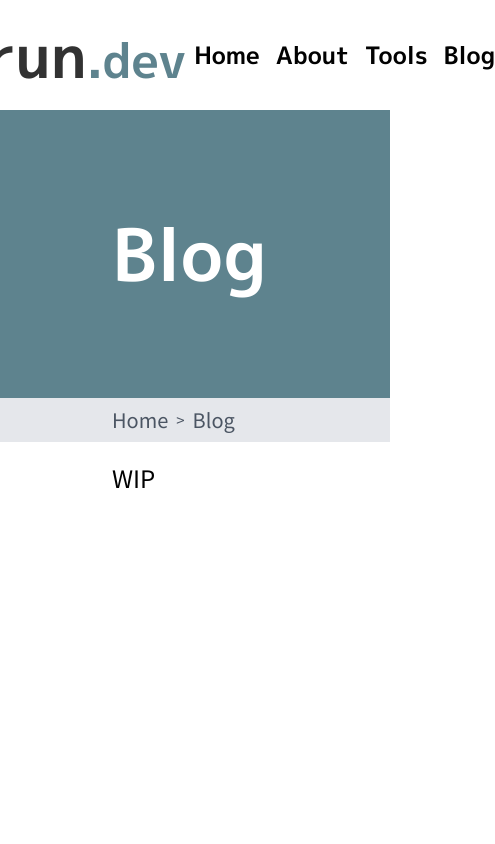
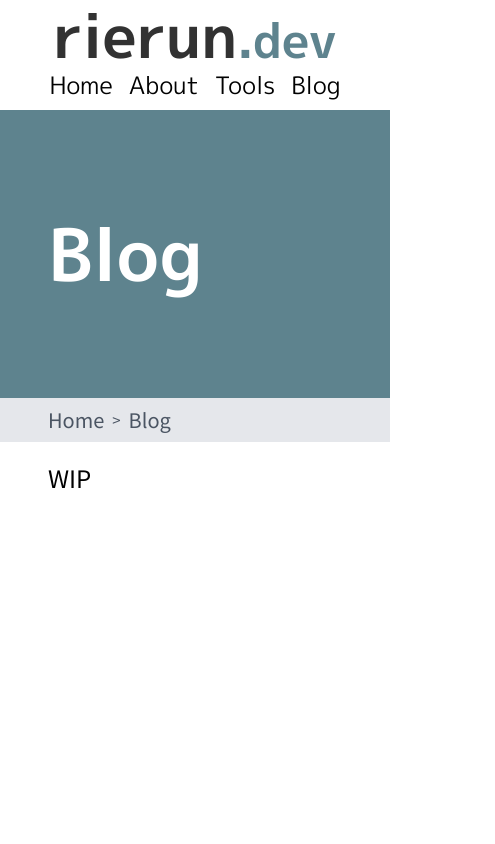
Before and after one commit to rierun/rierun.dev, a Next.js app: page /blog in a window 390 px wide. Shown: the top 844 px of the page, 495 px wide, since content can reach past the window. Built offline with nearby package versions, Linux system fonts and the light colour scheme.

Commit message:
work: 🚧 fix mobile view

```diff
--- a/src/app/globals.css
+++ b/src/app/globals.css
@@ -7,6 +7,22 @@ html body {
   overflow-x: hidden;
 }
 
+::-webkit-scrollbar {
+  width: 5px;
+}
+
+::-webkit-scrollbar-thumb {
+  background-color: #5e838e;
+  border-radius: 3px;
+}
+
+::-webkit-scrollbar-track {
+  background-color: #c5c5c5;
+}
+::-webkit-scrollbar-thumb:hover {
+  background-color: #53747e;
+}
+
 body {
   color: #010101;
   margin: 0;
--- a/src/components/main/Footer.tsx
+++ b/src/components/main/Footer.tsx
@@ -6,7 +6,7 @@ const MPlus1p = M_PLUS_1p({ weight: ["400", "700"], subsets: ["latin"] });
 export default function Footer() {
   return (
     <footer className={"bg-[#5E838E] text-white " + MPlus1p.className}>
-      <div className="h-full flex flex-row justify-center md:justify-between items-center px-5 md:px-12 py-5">
+      <div className="h-full flex flex-col gap-2 md:flex-row justify-center md:justify-between items-center px-5 md:px-12 py-5">
         <div className="text-6xl font-bold">
           rierun<span className="text-5xl text-[#344449]">.dev</span>
         </div>
--- a/src/components/main/Header.tsx
+++ b/src/components/main/Header.tsx
@@ -25,7 +25,7 @@ export default function Header() {
 
   return (
     <header className={MPlus1p.className + " h-[110px]"}>
-      <div className="h-full flex flex-row justify-center md:justify-between items-center px-5 md:px-12">
+      <div className="h-full flex flex-col md:flex-row justify-center md:justify-between items-center px-5 md:px-12 pb-2 md:pb-0">
         <div className="text-6xl text-[#323232] px-2 py-1 font-bold transition-all duration-500 rounded-sm hover:text-[#4b4d67]">
           <Link href="/">
             rierun
@@ -33,7 +33,7 @@ export default function Header() {
           </Link>
         </div>
         <div>
-          <nav className="flex flex-row gap-4 font-bold text-2xl">
+          <nav className="flex flex-row gap-4 font-normal md:font-bold text-2xl">
             {navItems.map((navItem, index) => (
               <div key={index}>
                 <Link href={navItem.href}>{navItem.name}</Link>
--- a/src/components/main/mainPage.tsx
+++ b/src/components/main/mainPage.tsx
@@ -21,12 +21,12 @@ export default function MainPage({
           className={
             MPlus1p.className +
             " " +
-            "h-72 bg-[#5E838E] text-7xl font-bold text-white flex flex-col justify-center pl-28"
+            "h-72 bg-[#5E838E] text-7xl font-bold text-white flex flex-col justify-center pl-12 md:pl-28"
           }
         >
           <h1>{title}</h1>
         </div>
-        <div className={breadcrumbs && "bg-gray-200 py-2 pl-28"}>
+        <div className={breadcrumbs && "bg-gray-200 py-2 pl-12 md:pl-28"}>
           {breadcrumbs && (
             <div className="flex flex-row gap-2 items-center text-xl text-gray-600">
               {breadcrumbs.map(
@@ -46,7 +46,7 @@ export default function MainPage({
             </div>
           )}
         </div>
-        <div className="text-2xl px-28 pt-5">{children}</div>
+        <div className="text-2xl px-12 md:px-28 pt-5">{children}</div>
       </main>
       <Footer />
     </>
```
